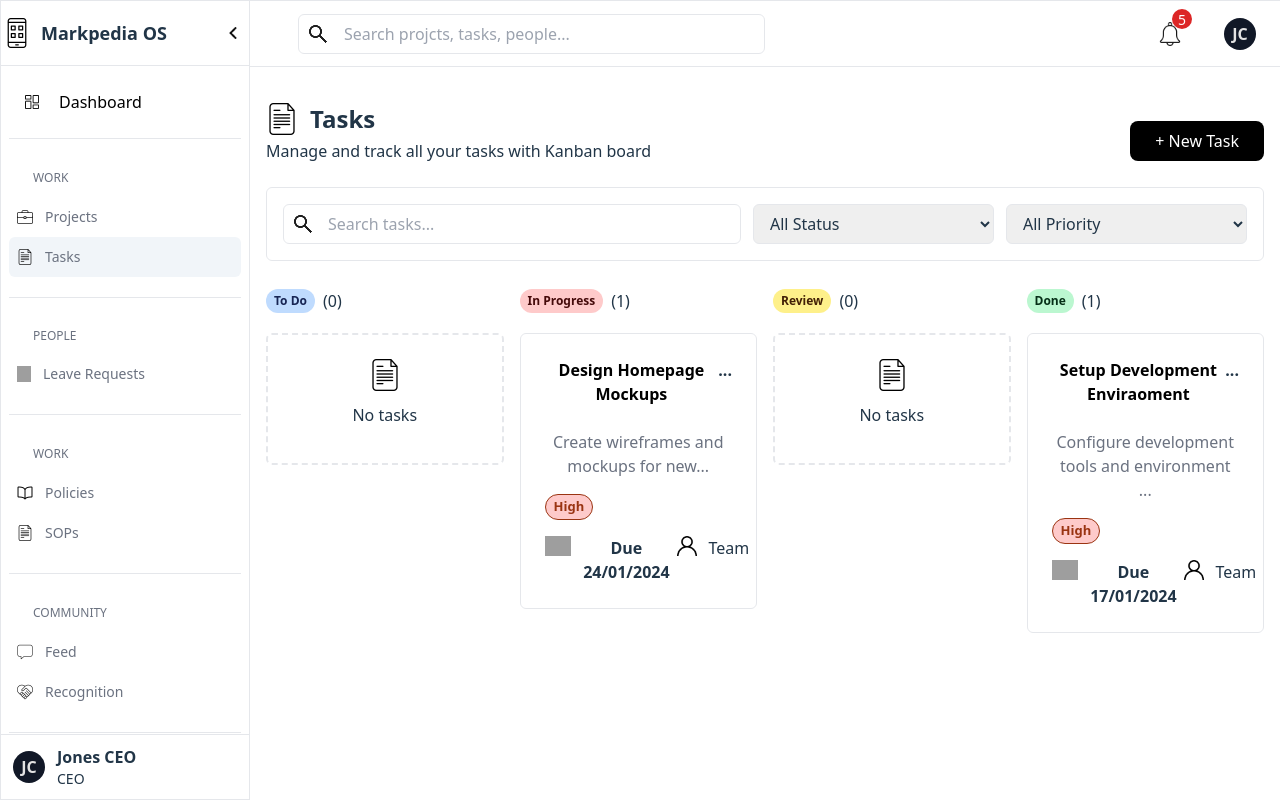
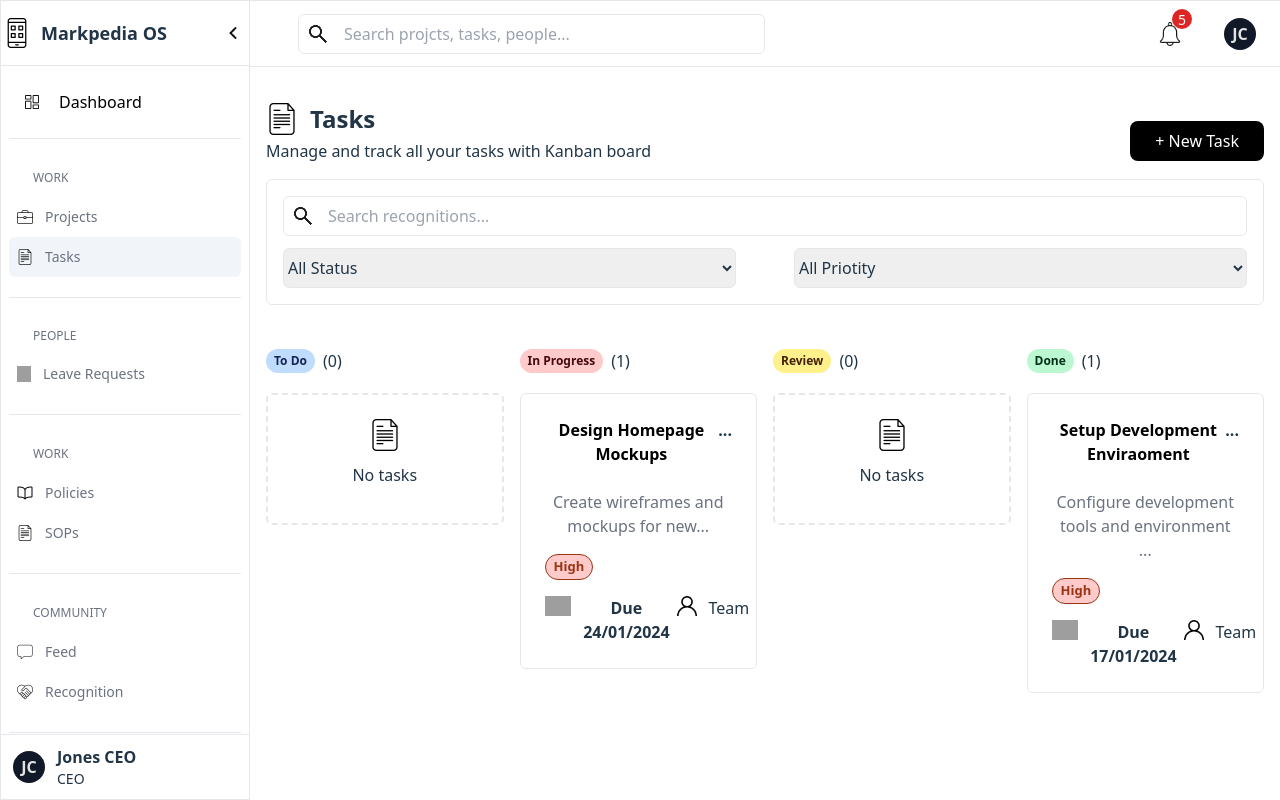
Before and after one commit to Talla-Jones/Markpeadia-OS, a Vue app: page /tasks in a window 1280 px wide. Built offline with nearby package versions, Linux system fonts and the light colour scheme; grey boxes are pictures that could not be loaded.

Commit message:
Replced senseless styling

```diff
--- a/src/components/leave.vue
+++ b/src/components/leave.vue
@@ -46,22 +46,24 @@
               <div class="flex w-full mt-4 text-[25px] font-bold">7</div>
             </div>
           </div>
-          <div class=" border p-4 w-full mb-4 rounded-md flex space-x-3">
-            <div class="flex items-center justify-between relative flex-1">
-              <input placeholder="Search leave requests..." class=" px-11 h-10 border w-full rounded-md" type="search" name="" id="">
-              <img class=" absolute left-2" src="./My Icons/search_24dp_1F1F1F_FILL0_wght400_GRAD0_opsz24.png" alt="">
-            </div>
-            <div class="flex w-[25%] items-center justify-between relative ">
-              <select class="w-full px-3 border h-10 rounded-md" name="" id="">
+        <div class=" flex-col border my-4 p-4 w-full mb-4 rounded-md flex space-y-3">
+          <div class="flex items-center justify-between relative flex-1">
+            <input placeholder="Search recognitions..." class=" px-11 h-10 border w-full rounded-md" type="search" name="" id="">
+            <img class=" absolute left-2" src="./My Icons/search_24dp_1F1F1F_FILL0_wght400_GRAD0_opsz24.png" alt="">
+          </div>
+          <div class="flex justify-between items-center w-full">
+            <div class="flex w-[47%] items-center justify-between relative ">
+              <select class="w-full border h-10 rounded-md" name="" id="">
                 <option value="">All Status</option>
               </select>
             </div>
-            <div class="flex w-[25%] items-center justify-between relative ">
-              <select class="w-full px-3 border h-10 rounded-md" name="" id="">
+            <div class="flex w-[47%] items-center justify-between relative ">
+              <select class="w-full border h-10 rounded-md" name="" id="">
                 <option value="">All Types</option>
               </select>
             </div>
           </div>
+        </div>
           <div class="flex flex-col w-full p-4 border rounded-md ">
             <div class="flex justify-start items-center w-full gap-x-3 mb-4">
               <div class="flex text-[13px] font-semibold bg-red-200 rounded-full text-red-700 px-2 py-[2px]">
--- a/src/components/tasks.vue
+++ b/src/components/tasks.vue
@@ -17,20 +17,22 @@
           </div>
           <button class="flex h-10 border bg-black text-white px-6 hover:bg-[#373737] hover:border-none justify-center items-center">+ New Task</button>
         </div>
-        <div class=" border p-4 w-full mt-6 rounded-md flex space-x-3">
+        <div class=" flex-col border my-4 p-4 w-full mb-4 rounded-md flex space-y-3">
           <div class="flex items-center justify-between relative flex-1">
-            <input placeholder="Search tasks..." class=" px-11 h-10 border w-full rounded-md" type="search" name="" id="">
+            <input placeholder="Search recognitions..." class=" px-11 h-10 border w-full rounded-md" type="search" name="" id="">
             <img class=" absolute left-2" src="./My Icons/search_24dp_1F1F1F_FILL0_wght400_GRAD0_opsz24.png" alt="">
           </div>
-          <div class="flex w-[25%] items-center justify-between relative ">
-            <select class="w-full px-3 border h-10 rounded-md" name="" id="">
-              <option value="">All Status</option>
-            </select>
-          </div>
-          <div class="flex w-[25%] items-center justify-between relative ">
-            <select class="w-full px-3 border h-10 rounded-md" name="" id="">
-              <option value="">All Priority</option>
-            </select>
+          <div class="flex justify-between items-center w-full">
+            <div class="flex w-[47%] items-center justify-between relative ">
+              <select class="w-full border h-10 rounded-md" name="" id="">
+                <option value="">All Status</option>
+              </select>
+            </div>
+            <div class="flex w-[47%] items-center justify-between relative ">
+              <select class="w-full border h-10 rounded-md" name="" id="">
+                <option value="">All Priotity</option>
+              </select>
+            </div>
           </div>
         </div>
         <div class=" grid grid-cols-1 sm:grid-cols-2 lg:grid-cols-4 gap-4 w-full mt-7">
```
